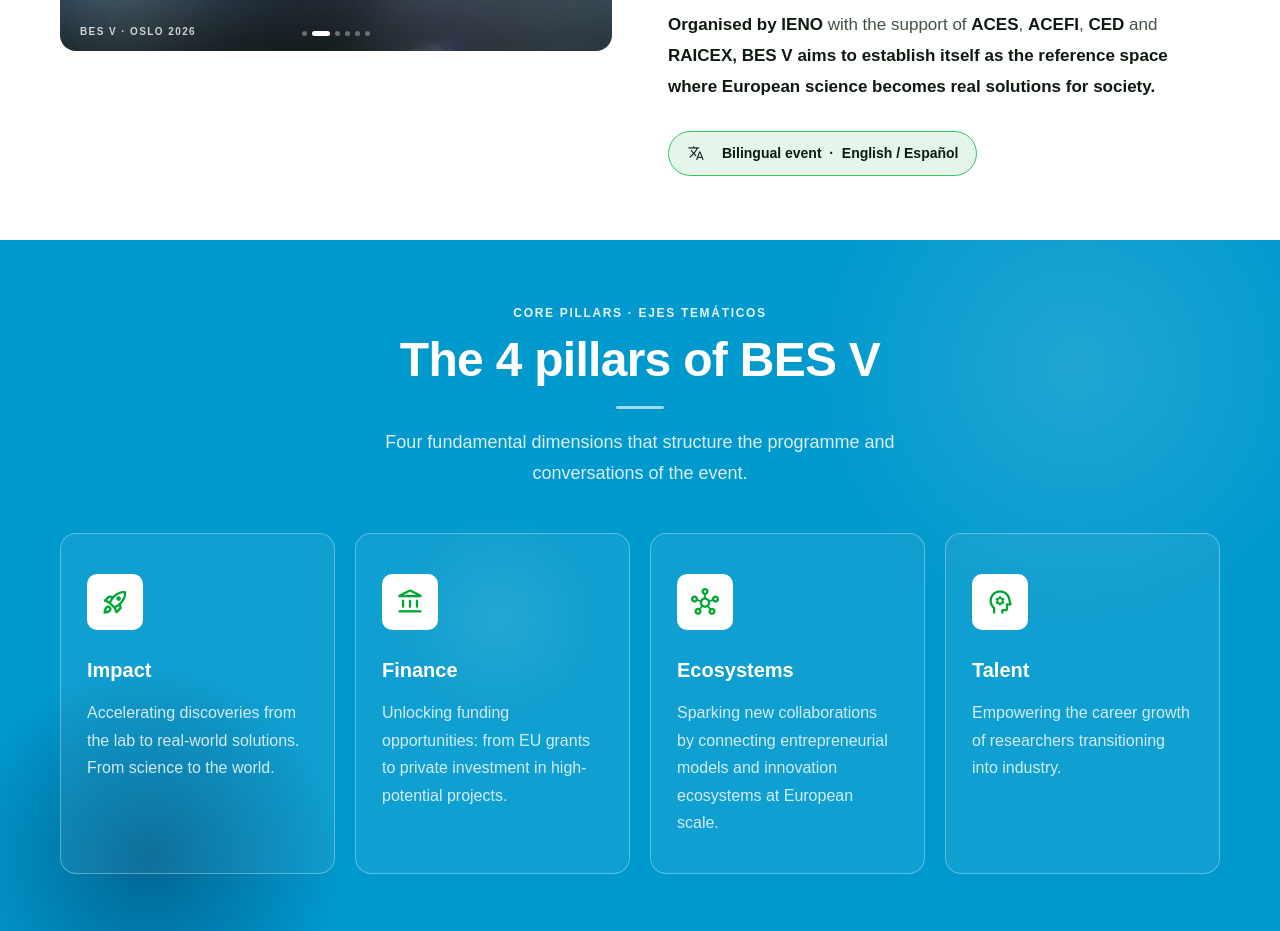
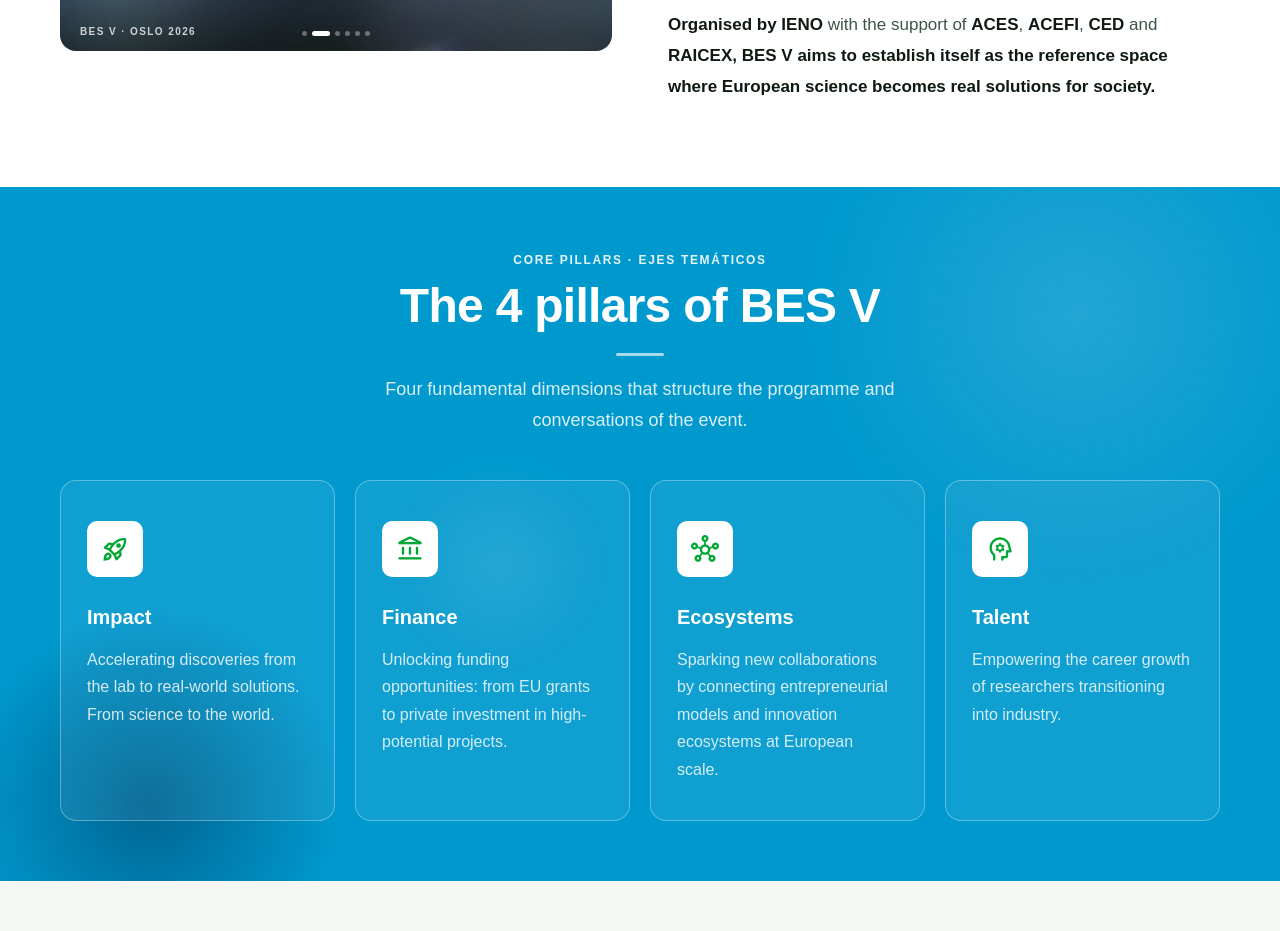
Before and after one commit to studiolatina/bescience, a plain HTML site: page index.html in a window 1280 px wide. Shown: the part 1530-2461 px from the top of the page. Drawn offline with nearby package versions, Linux system fonts and the light colour scheme; a web font is replaced by a local one.

Commit message:
Update index.html

```diff
--- a/index.html
+++ b/index.html
@@ -182,7 +182,7 @@
     .about__stat-num { font-family: 'mundial-narrow-variable', sans-serif; font-size: 2rem; font-weight: 700; color: var(--c-green); line-height: 1; }
     .about__stat-label { font-family: 'mundial-narrow-variable', sans-serif; font-size: 11px; font-weight: 700; letter-spacing: .07em; text-transform: uppercase; color: var(--c-text-light); margin-top: 6px; }
     .about__stats { margin-bottom: 28px; }
-    .about__lang { display: inline-flex; align-items: center; gap: 10px; background: var(--c-gold-pale); border: 1px solid var(--c-gold-light); color: var(--c-text); padding: 10px 18px; border-radius: 24px; font-size: .875rem; font-weight: 600; margin-top: 8px; }
+
     .about__photo { width: 100%; aspect-ratio: 16/9; object-fit: cover; border-radius: var(--radius-lg); margin-top: 28px; display: block; }
 
     /* ── CAROUSEL ───────────────────────── */
@@ -693,7 +693,6 @@
           <p class="about__text" data-i18n-html="about.text1"><strong>BRIDGING EUROPEAN SCIENCE (BES) es un encuentro bianual promovido por las asociaciones que integran RAICEX</strong>, que reúne a investigadores españoles distribuidos por todo el mundo para fortalecer la colaboración y el intercambio de conocimiento.</p>
           <p class="about__text" data-i18n-html="about.text2"><strong>La quinta edición, BES V, se celebrará en Oslo bajo el lema «Innovación y Transferencia de Conocimiento entre Academia e Industria»</strong>, y reunirá a más de 100 participantes nacionales e internacionales en la icónica biblioteca central de Oslo.</p>
           <p class="about__text" data-i18n-html="about.text3"><strong>Organizado por IENO</strong>, nuestra asociación Noruega, con el respaldo de <strong>ACES</strong> (Suecia), <strong>ACEFI</strong> (Finlandia), <strong>CED</strong> (Dinamarca) y <strong>RAICEX, BES V busca consolidarse como el espacio de referencia donde la ciencia se transforma en soluciones reales para la sociedad.</strong></p>
-          <div class="about__lang" data-i18n-html="about.lang"><span class="material-symbols-rounded icon-inline">translate</span>&ensp;Evento bilingüe &nbsp;·&nbsp; Español / English</div>
         </div>
       </div>
     </div>
@@ -1108,7 +1107,6 @@
       'about.text2':'<strong>La quinta edición, BES V, se celebrará en Oslo bajo el lema «Innovación y Transferencia de Conocimiento entre Academia e Industria»</strong>, y reunirá a más de 100 participantes nacionales e internacionales en la icónica biblioteca central de Oslo.',
       'about.text3':'<strong>Organizado por IENO</strong>, nuestra asociación Noruega, con el respaldo de <strong>ACES</strong> (Suecia), <strong>ACEFI</strong> (Finlandia), <strong>CED</strong> (Dinamarca) y <strong>RAICEX, BES V busca consolidarse como el espacio de referencia donde la ciencia se transforma en soluciones reales para la sociedad.</strong>',
       'about.stat.edition':'Edición BES','about.stat.attendees':'Participantes','about.stat.days':'Jornadas de programa','about.stat.orgs':'Organizaciones',
-      'about.lang':'<span class="material-symbols-rounded icon-inline">translate</span>&ensp;Evento bilingüe &nbsp;·&nbsp; Español / English',
       'about.badge.edition':'Quinta edición · 2026','about.badge.lang':'Evento bilingüe ES / EN',
       'pillars.label':'Ejes temáticos · Core pillars','pillars.title':'Los 4 pilares de BES V',
       'pillars.lead':'Cuatro dimensiones fundamentales articulan el programa y orientan las conversaciones del encuentro.',
@@ -1184,7 +1182,6 @@
       'about.text2':'The fifth edition, <strong>BES V</strong>, will take place in Oslo under the theme «Innovation and knowledge transfer between academia and industry». It will be a bilingual (Spanish and English) event bringing together around 100 national and international participants at Oslo\'s iconic Central Library.',
       'about.text3':'<strong>Organised by IENO</strong> with the support of <strong>ACES</strong>, <strong>ACEFI</strong>, <strong>CED</strong> and <strong>RAICEX, BES V aims to establish itself as the reference space where European science becomes real solutions for society.</strong>',
       'about.stat.edition':'BES Edition','about.stat.attendees':'Attendees','about.stat.days':'Programme days','about.stat.orgs':'Organisations',
-      'about.lang':'<span class="material-symbols-rounded icon-inline">translate</span>&ensp;Bilingual event &nbsp;·&nbsp; English / Español',
       'about.badge.edition':'Fifth edition · 2026','about.badge.lang':'Bilingual event ES / EN',
       'pillars.label':'Core pillars · Ejes temáticos','pillars.title':'The 4 pillars of BES V',
       'pillars.lead':'Four fundamental dimensions that structure the programme and conversations of the event.',
```
